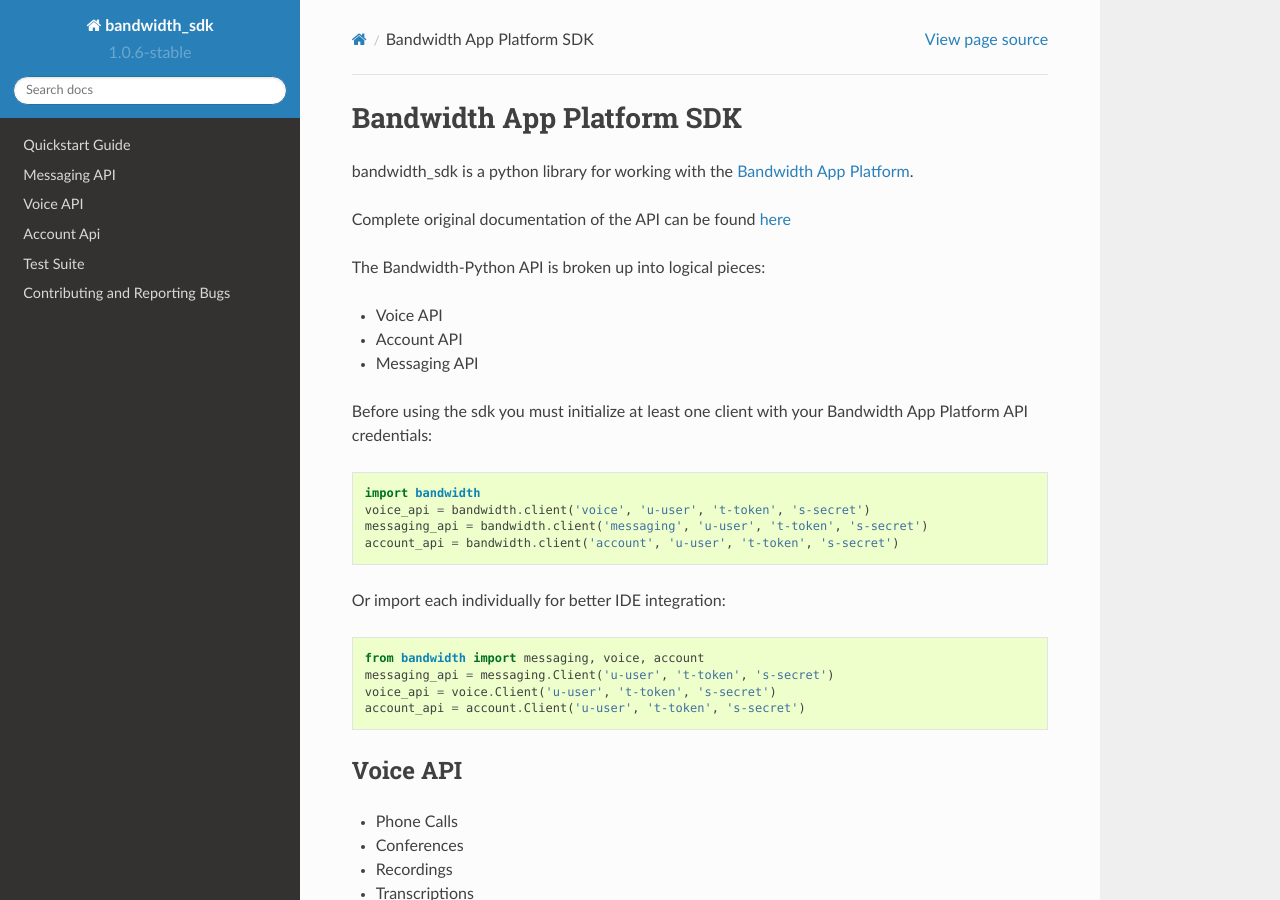
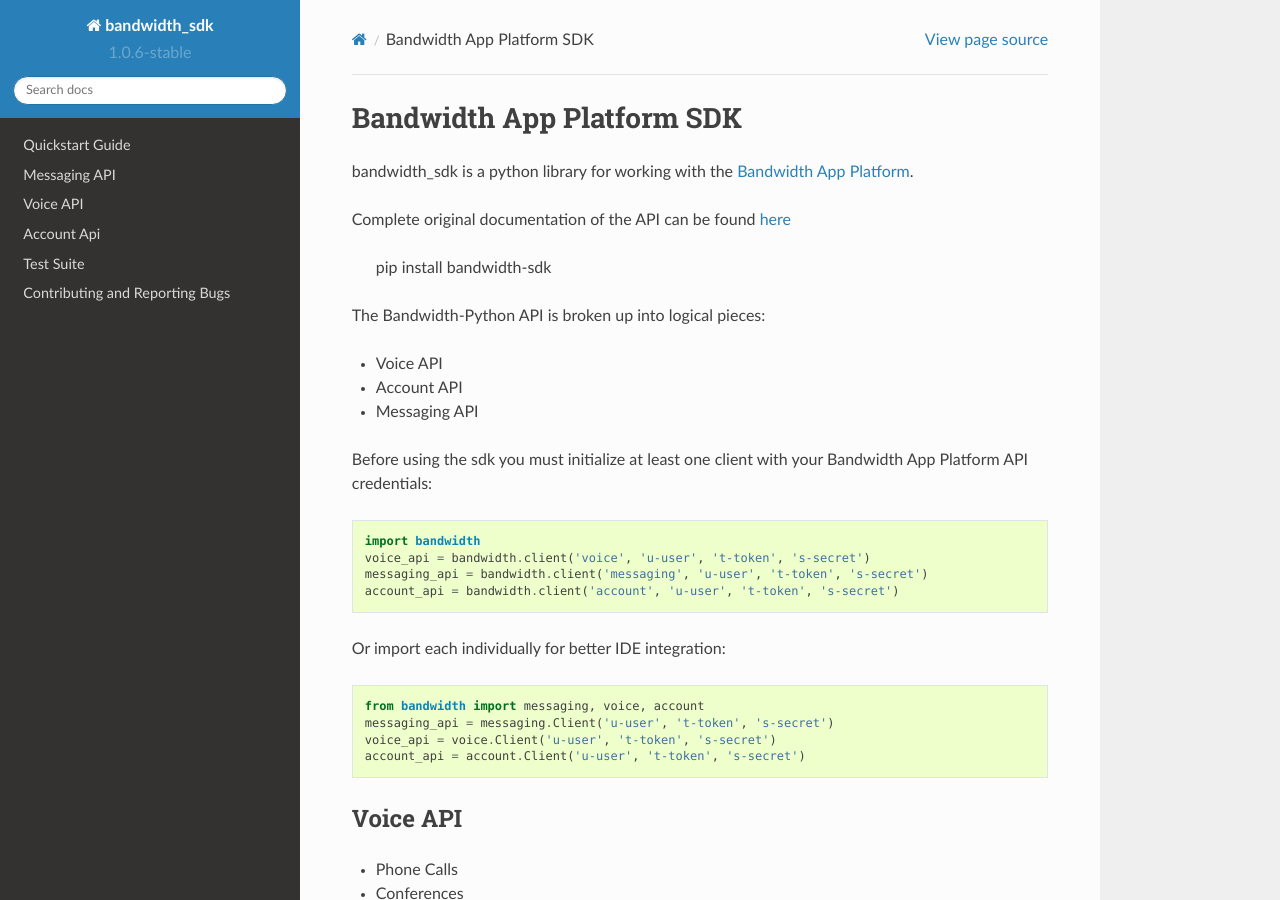
Before and after one commit to Bandwidth/python-bandwidth, a Sphinx documentation site: the page built from sphinx_docs/source/index.rst, in a window 1280 px wide and 900 px high. Built offline with Sphinx 7.4.7 and the Read the Docs theme 2.0.0, drawn with Linux system fonts in a browser that asks for light colours.

Commit message:
update index to include pip

```diff
--- a/sphinx_docs/source/index.rst
+++ b/sphinx_docs/source/index.rst
@@ -6,6 +6,8 @@
 
 Complete original documentation of the API can be found
 `here <http://dev.bandwidth.com>`_
+
+    pip install bandwidth-sdk
 
 The Bandwidth-Python API is broken up into logical pieces:
 
```
